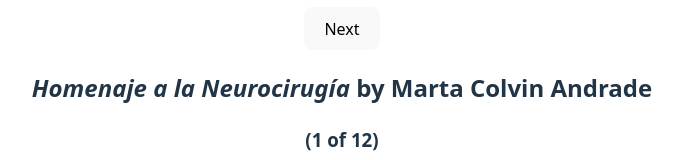
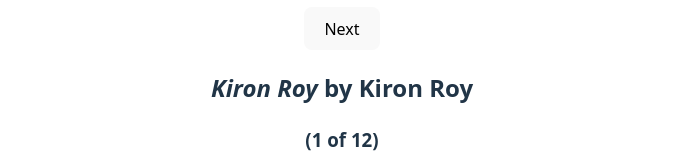
Before and after one commit to kironroy/gallery, a React (Vite) app: page / in a window 1280 px wide. Shown: the part 129-289 px from the top of the page, without its empty margins (298-981 px from the left). Built offline with nearby package versions, Linux system fonts and the light colour scheme.

Commit message:
Update data.js
- Artist name changed: Kiron Roy

```diff
--- a/src/data.js
+++ b/src/data.js
@@ -1,23 +1,23 @@
 export const sculptureList = [
   {
-    name: "Homenaje a la Neurocirugía",
-    artist: "Marta Colvin Andrade",
-    description:
-      "Strawberry Stand.",
+    name: "Kiron Roy",
+    artist: "Kiron Roy",
+    description: "Strawberry Stand.",
     url: "https://cdn.glitch.global/e388522d-6452-490a-b12c-129c1bef4aa2/strawberry.jpg?v=1744050085694",
     alt: "A bronze statue of two crossed hands delicately holding a human brain in their fingertips.",
   },
   {
-    name: "Floralis Genérica",
-    artist: "Eduardo Catalano",
+    name: "Kiron Roy",
+    artist: "Kiron Roy",
+
     description:
       "This enormous (75 ft. or 23m) silver flower is located in Buenos Aires. It is designed to move, closing its petals in the evening or when strong winds blow and opening them in the morning.",
     url: "https://i.imgur.com/ZF6s192m.jpg",
     alt: "A gigantic metallic flower sculpture with reflective mirror-like petals and strong stamens.",
   },
   {
-    name: "Eternal Presence",
-    artist: "John Woodrow Wilson",
+    name: "Kiron Roy",
+    artist: "Kiron Roy",
     description:
       'Wilson was known for his preoccupation with equality, social justice, as well as the essential and spiritual qualities of humankind. This massive (7ft. or 2,13m) bronze represents what he described as "a symbolic Black presence infused with a sense of universal humanity."',
     url: "https://i.imgur.com/aTtVpES.jpg",
@@ -25,7 +25,7 @@ export const sculptureList = [
   },
   {
     name: "Moai",
-    artist: "Unknown Artist",
+    artist: "Kiron Roy",
     description:
       "Located on the Easter Island, there are 1,000 moai, or extant monumental statues, created by the early Rapa Nui people, which some believe represented deified ancestors.",
     url: "https://i.imgur.com/RCwLEoQm.jpg",
@@ -33,7 +33,7 @@ export const sculptureList = [
   },
   {
     name: "Blue Nana",
-    artist: "Niki de Saint Phalle",
+    artist: "Kiron Roy",
     description:
       "The Nanas are triumphant creatures, symbols of femininity and maternity. Initially, Saint Phalle used fabric and found objects for the Nanas, and later on introduced polyester to achieve a more vibrant effect.",
     url: "https://i.imgur.com/Sd1AgUOm.jpg",
@@ -41,7 +41,7 @@ export const sculptureList = [
   },
   {
     name: "Ultimate Form",
-    artist: "Barbara Hepworth",
+    artist: "Kiron Roy",
     description:
       "This abstract bronze sculpture is a part of The Family of Man series located at Yorkshire Sculpture Park. Hepworth chose not to create literal representations of the world but developed abstract forms inspired by people and landscapes.",
     url: "https://i.imgur.com/2heNQDcm.jpg",
@@ -49,7 +49,7 @@ export const sculptureList = [
   },
   {
     name: "Cavaliere",
-    artist: "Lamidi Olonade Fakeye",
+    artist: "Kiron Roy",
     description:
       "Descended from four generations of woodcarvers, Fakeye's work blended traditional and contemporary Yoruba themes.",
     url: "https://i.imgur.com/wIdGuZwm.png",
@@ -57,7 +57,7 @@ export const sculptureList = [
   },
   {
     name: "Big Bellies",
-    artist: "Alina Szapocznikow",
+    artist: "Kiron Roy",
     description:
       "Szapocznikow is known for her sculptures of the fragmented body as a metaphor for the fragility and impermanence of youth and beauty. This sculpture depicts two very realistic large bellies stacked on top of each other, each around five feet (1,5m) tall.",
     url: "https://i.imgur.com/AlHTAdDm.jpg",
@@ -65,7 +65,7 @@ export const sculptureList = [
   },
   {
     name: "Terracotta Army",
-    artist: "Unknown Artist",
+    artist: "Kiron Roy",
     description:
       "The Terracotta Army is a collection of terracotta sculptures depicting the armies of Qin Shi Huang, the first Emperor of China. The army consisted of more than 8,000 soldiers, 130 chariots with 520 horses, and 150 cavalry horses.",
     url: "https://i.imgur.com/HMFmH6m.jpg",
@@ -73,7 +73,7 @@ export const sculptureList = [
   },
   {
     name: "Lunar Landscape",
-    artist: "Louise Nevelson",
+    artist: "Kiron Roy",
     description:
       "Nevelson was known for scavenging objects from New York City debris, which she would later assemble into monumental constructions. In this one, she used disparate parts like a bedpost, juggling pin, and seat fragment, nailing and gluing them into boxes that reflect the influence of Cubism’s geometric abstraction of space and form.",
     url: "https://i.imgur.com/rN7hY6om.jpg",
@@ -81,7 +81,7 @@ export const sculptureList = [
   },
   {
     name: "Aureole",
-    artist: "Ranjani Shettar",
+    artist: "Kiron Roy",
     description:
       'Shettar merges the traditional and the modern, the natural and the industrial. Her art focuses on the relationship between man and nature. Her work was described as compelling both abstractly and figuratively, gravity defying, and a "fine synthesis of unlikely materials."',
     url: "https://i.imgur.com/okTpbHhm.jpg",
@@ -89,7 +89,7 @@ export const sculptureList = [
   },
   {
     name: "Hippos",
-    artist: "Taipei Zoo",
+    artist: "Kiron Roy",
     description:
       "The Taipei Zoo commissioned a Hippo Square featuring submerged hippos at play.",
     url: "https://i.imgur.com/6o5Vuyu.jpg",
```
